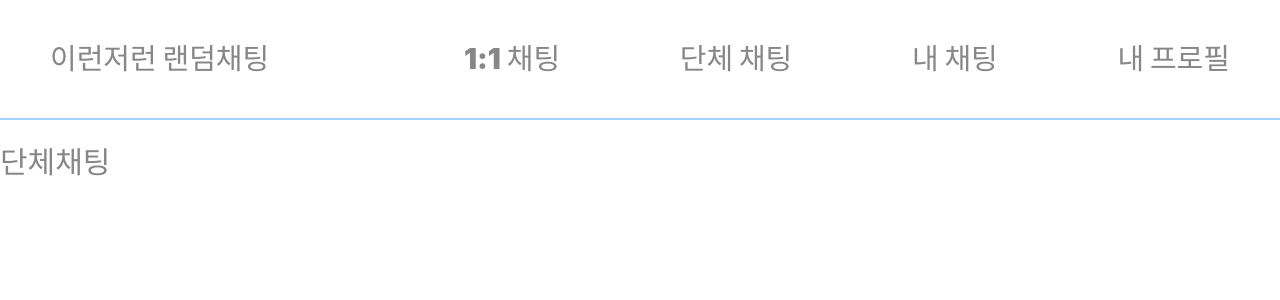
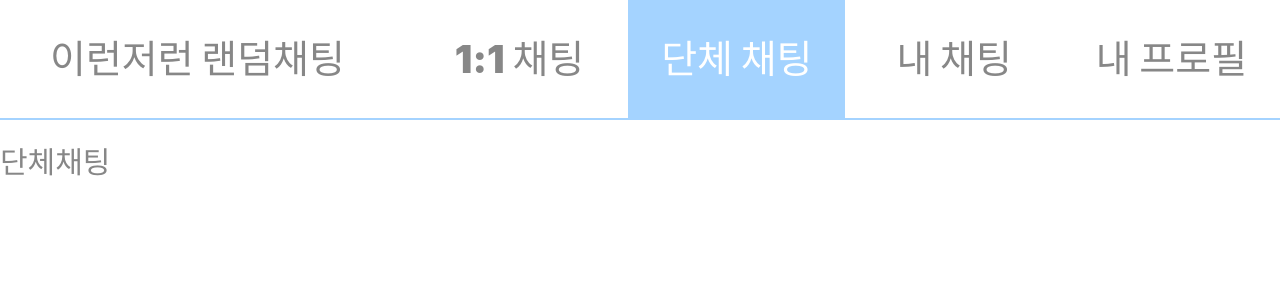
Before and after one commit to Eung-ae-Project/RandomChat, a React (Vite) app in the folder front/: page /group in a window 1280 px wide. Shown: the top 300 px of the page. Built offline with nearby package versions, Linux system fonts and the light colour scheme.

Commit message:
completeNavBar

```diff
--- a/front/src/App.tsx
+++ b/front/src/App.tsx
@@ -18,10 +18,10 @@ function App() {
     <Routes>
       <Route path="/" element={<Navigate to="/login" />} />
         <Route path = '/login' element={<LogIn/>}/>
-        {<Route path = '/signUp' element={<SignUp/>}/>}
+        <Route path = '/signUp' element={<SignUp/>}/>
         <Route path = '/group' element={<Group/>}/>
-        <Route path = '/mychat' element={<MyChat/>}/>
-        <Route path = '/myprofile' element={<MyProfile/>}/>
+        <Route path = '/myChat' element={<MyChat/>}/>
+        <Route path = '/myProfile' element={<MyProfile/>}/>
         <Route path = '/private' element={<Private/>}/>
     </Routes>
 
--- a/front/src/index.css
+++ b/front/src/index.css
@@ -14,7 +14,7 @@
 }
 body {
   margin: 0;
-  min-width: 320px;
+  min-width: 1210px;
   min-height: 100vh;
 }
 @font-face {
--- a/front/src/layouts/Header/index.tsx
+++ b/front/src/layouts/Header/index.tsx
@@ -1,20 +1,62 @@
 
-import {Head,
-  StyledLink
+import {
+  StyledLink,Head, NavBar,
+
 } from "@layouts/Header/styles"
+import {Link, NavLink, useLocation, useParams} from "react-router-dom";
+import React from "react";
+import {SerializedStyles} from "@emotion/react";
+
+
+interface css{
+  key: string;
+  to: string;
+  css: SerializedStyles | undefined;
+}
 
 const Header =(location:string)=>{
   console.log("헤더!!")
+
+
+  const Bar2 =({location}:any)=>{
+    const selectedPath = location.pathname;
+
+    const links = [
+      { path: '/private', text: '1:1 채팅' },
+      { path: '/group', text: '단체 채팅' },
+      { path: '/myChat', text: '내 채팅' },
+      { path: '/myProfile', text: '내 프로필' }
+    ];
+
+    const activeStyle = {
+      color: 'white',
+      background: '#A4D3FF',
+    }
+    const deActiveStyle = {
+      color: 'rgba(135, 135, 135, 100)',
+    }
+
+    const renderLinks = (selectedPath: string) =>
+        links.map(({ path, text }) => (
+            <NavBar key={path} to={path} style={({isActive}) => {
+              return isActive ? activeStyle : deActiveStyle;
+            }}>
+              {text}
+            </NavBar>
+
+        ));
+
+
+    return <>{renderLinks(selectedPath)}</>;
+  }
+
     return(
-      <>
+      <div>
         <Head>
           <StyledLink to="/group">이런저런 랜덤채팅</StyledLink>
-          <StyledLink to="/private">1:1 채팅</StyledLink>
-          <StyledLink to="/group">단체 채팅</StyledLink>
-          <StyledLink to="/MyChat">내 채팅</StyledLink>
-          <StyledLink to="/MyProfile">내 프로필</StyledLink>
+          <Bar2 location={useLocation()}></Bar2>
         </Head>
-      </>
+      </div>
     )
 };
 
--- a/front/src/layouts/Header/styles.tsx
+++ b/front/src/layouts/Header/styles.tsx
@@ -1,36 +1,61 @@
 import styled from '@emotion/styled';
-import { Link } from "react-router-dom";
+import {Link, NavLink} from "react-router-dom";
+import {css} from "@emotion/react";
 
 
-export const Head = styled.header`
+export const Head = styled.ul`
   height: 120px;
     font-weight: 1000;
-    font-size: 29px;
-    padding: 0 50px 0;
+    font-size: 39px;
+    margin:0;
+    padding: 0;
+
     font-style: normal;
     & > :first-of-type {
         /* 첫 번째 자식 요소에 대한 스타일 */
-        margin-right: 75px;
+        flex-basis: 170%;
+        justify-content: start;
+        padding-left: 50px;
     }
 		display: flex;
-		justify-content: space-between;
-		align-items: center;
-		text-decoration:none;
+    justify-content: space-between; /* 가로 방향으로 가운데 정렬 */
+    align-items: center;
+    text-decoration:none;
     border-bottom: 2px solid #A4D3FF; // 테두리 스타일 설정
 
-  text-align: center;
 `;
-export const StyledLink = styled(Link)`
-	color: rgba(135, 135, 135, 100);;
+export const StyledLink = styled(NavLink)`
+	color: rgba(135, 135, 135, 100);
+    width: 100%;
+    height: 100%;
 	text-decoration: none;
+    display: flex;
+    align-items: center;
+    justify-content: center;
 
+`;
+export const NavBar = styled(NavLink)`
 
-    @font-face {
-        font-family: 'BMHANNAPro';
-        src: url('https://cdn.jsdelivr.net/gh/projectnoonnu/noonfonts_seven@1.0/BMHANNAPro.woff') format('woff');
-        font-weight: normal;
-        font-style: normal;
-    }
+    width: 100%;
+    height: 100%;
+	text-decoration: none;
+    display: flex;
+    align-items: center;
+    justify-content: center;
+
+`;
+
+export const FocusedLink = styled(Link)`
+	color:white;
+    width: 100%;
+    height: 100%;
+
+	text-decoration: none;
+    background: #A4D3FF;
+    display: flex;
+    align-items: center;
+    justify-content: center;
+
 `;
 
 
```
